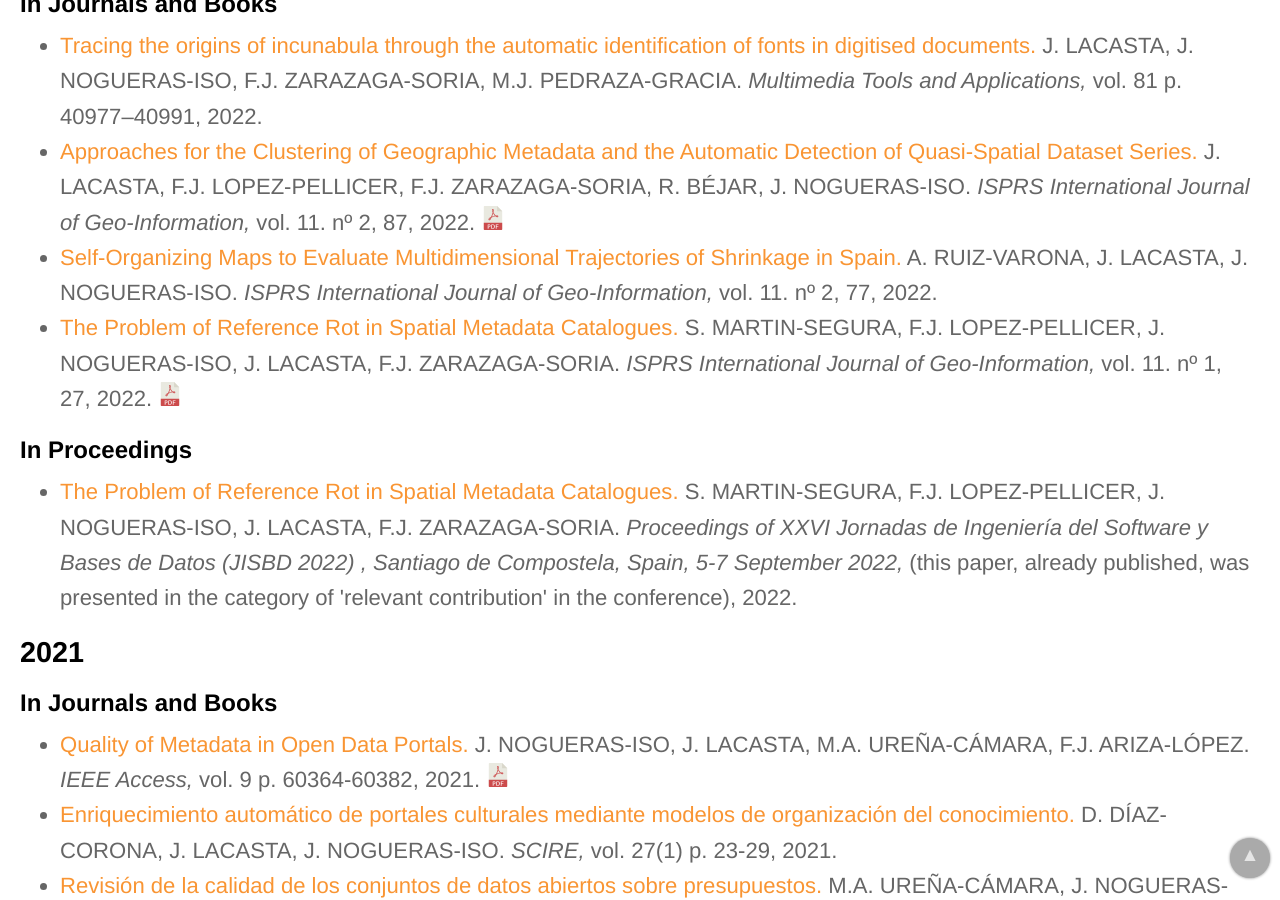
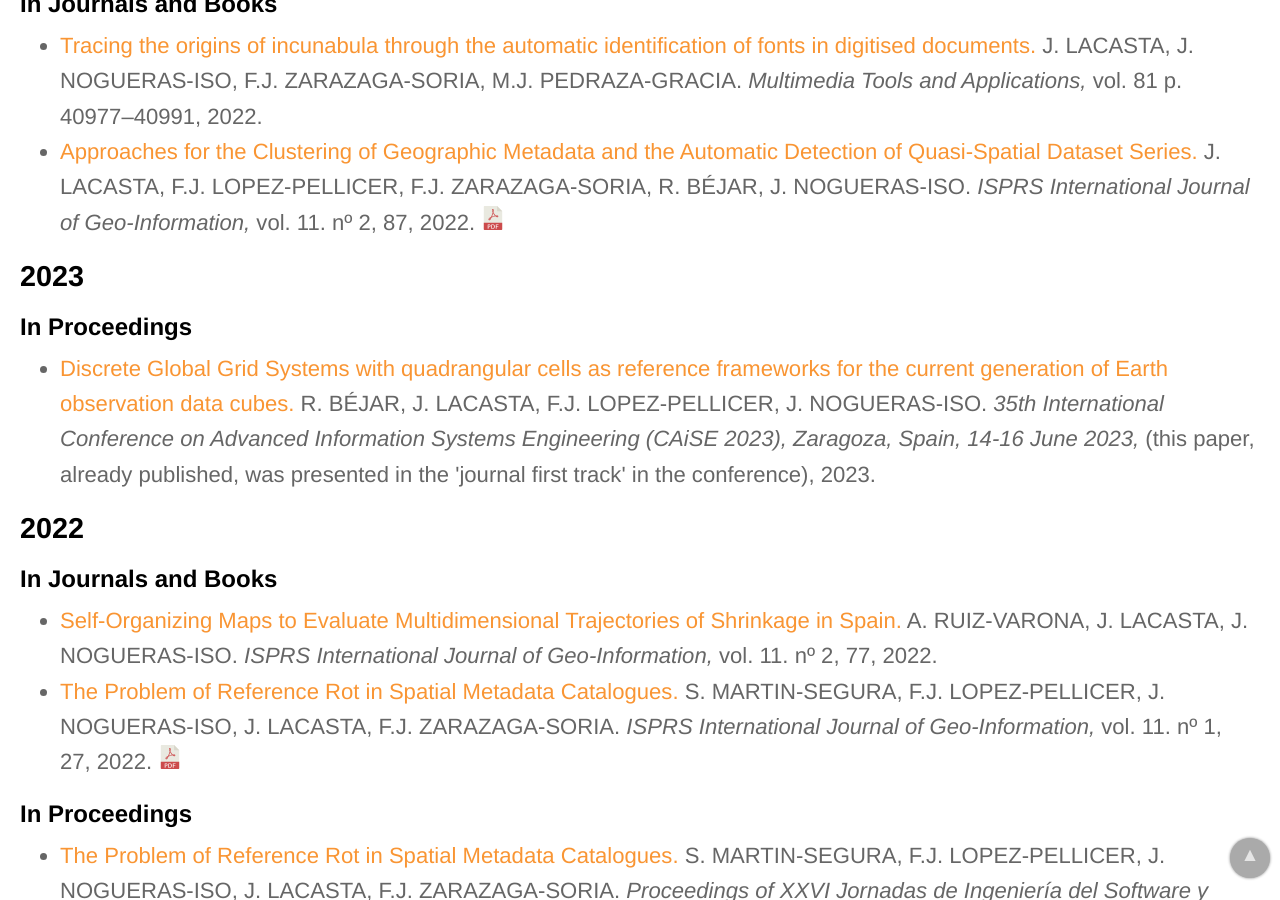
Before and after one commit to IAAA-Lab/IAAA-Lab.github.io, a Jekyll site: the page built from _staff/jlacasta.md, in a window 1280 px wide and 900 px high, scrolled down 1152 px. Built offline with Jekyll 4.4.1, drawn with Linux system fonts in a browser that asks for light colours.

Commit message:
Added CAiSE 2023 presentation

```diff
--- a/_data/papers.yml
+++ b/_data/papers.yml
@@ -42,6 +42,13 @@
   publication_detail: "vol. 11. nº 2, 87"
   year: 2022
   doi: 10.3390/ijgi11020087
+# -------------------
+- title: "Discrete Global Grid Systems with quadrangular cells as reference frameworks for the current generation of Earth observation data cubes"
+  url: http://www.tandfonline.com/doi/full/10.1080/13658816.2017.1393543
+  authors: R. BÉJAR, J. LACASTA, F.J. LOPEZ-PELLICER, J. NOGUERAS-ISO
+  publication_conference: "35th International Conference on Advanced Information Systems Engineering (CAiSE 2023), Zaragoza, Spain, 14-16 June 2023"
+  publication_detail: "(this paper, already published, was presented in the 'journal first track' in the conference)"
+  year: 2023
 # -------------------
 - title: "Self-Organizing Maps to Evaluate Multidimensional Trajectories of Shrinkage in Spain"
   url: https://www.mdpi.com/2220-9964/11/2/77
```
